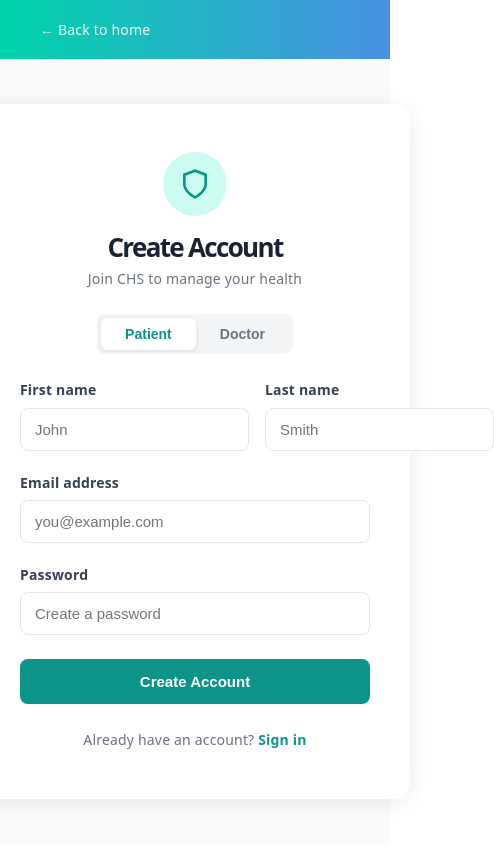
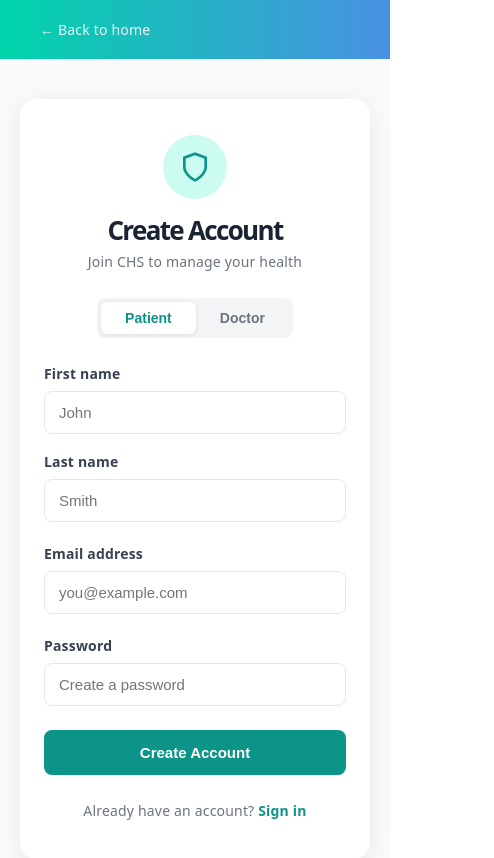
Before and after one commit to Mubs002/FYP_CHS_App, a React app in the folder frontend/: page /register in a window 390 px wide. Shown: the top 858 px of the page, 494 px wide, since content can reach past the window. Built offline with nearby package versions, Linux system fonts and the light colour scheme; the HTML template or start-up script is replaced by a standard one.

Commit message:
added stacked name fields to fit on small screens

```diff
--- a/frontend/src/view/pages/RegisterPage.css
+++ b/frontend/src/view/pages/RegisterPage.css
@@ -189,3 +189,14 @@
 .register-link:hover {
   text-decoration: underline;
 }
+
+@media (max-width: 480px) {
+  .register-card {
+    padding: 36px 24px;
+  }
+
+  /* i stacked the name fields on small screens */
+  .form-row {
+    grid-template-columns: 1fr;
+  }
+}
```
